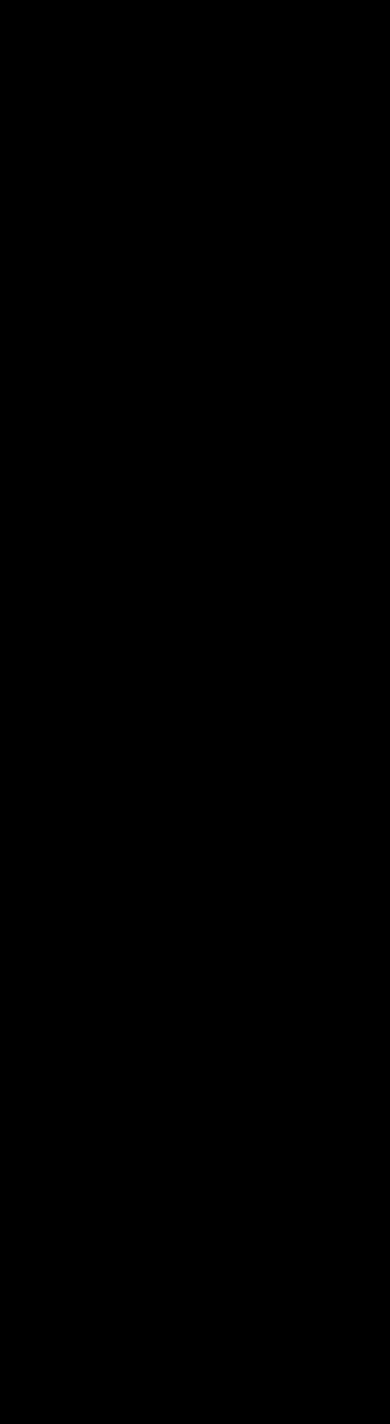
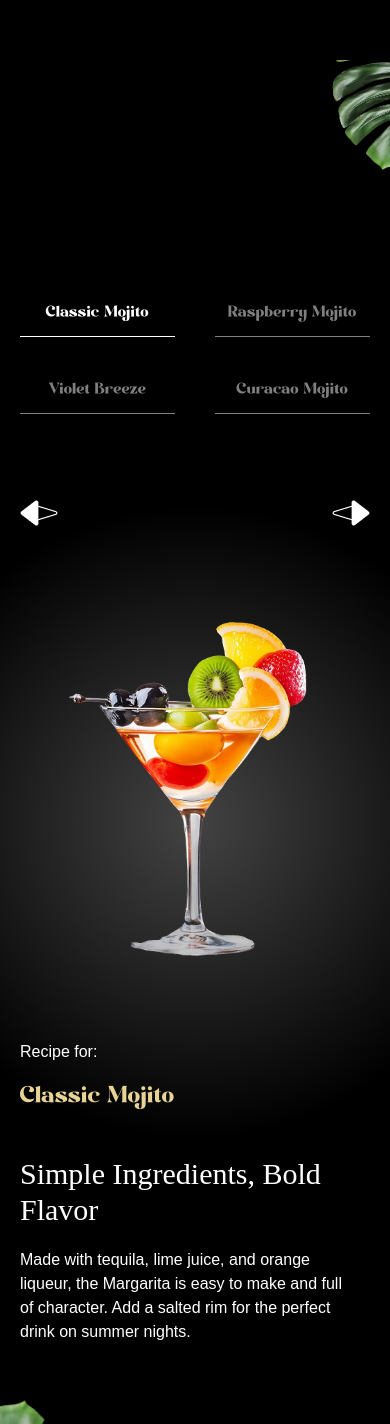
Before and after one commit to kavin-jiwane/mojito-cocktails-landing-page, a React (Vite) app: page / in a window 390 px wide. Shown: the part 5523-6947 px from the top of the page. Before the commit the page ends 5743 px from the top, so only its background shows below. Built offline with nearby package versions, Linux system fonts and the light colour scheme; a web font is replaced by a local one.

Commit message:
Added the Menu Section

```diff
--- a/src/App.jsx
+++ b/src/App.jsx
@@ -5,6 +5,7 @@ import Hero from "./components/Hero.jsx";
 import Cocktails from "./components/Cocktails.jsx";
 import About from "./components/About.jsx";
 import Art from "./components/Art.jsx";
+import Menu from "./components/Menu.jsx";
 
 gsap.registerPlugin(ScrollTrigger, SplitText);
 
@@ -16,6 +17,7 @@ const App = () => {
             <Cocktails />
             <About />
             <Art />
+            <Menu />
         </main>
     )
 }
--- /dev/null
+++ b/src/components/Menu.jsx
@@ -0,0 +1,95 @@
+'use client';
+import {sliderLists} from "../../constants/index.js";
+import {useRef, useState} from "react";
+import gsap from "gsap";
+import {useGSAP} from "@gsap/react";
+
+const Menu = () => {
+
+    const contentRef = useRef();
+
+    const [currentIndex, setCurrentIndex] = useState(0);
+    const totalCocktails = sliderLists.length;
+
+    useGSAP(() => {
+        gsap.fromTo('#title', { opacity: 0 }, { opacity: 1, duration: 1 });
+        gsap.fromTo('.cocktail img', { opacity: 0, xPercent: -100 },
+            { xPercent: 0, opacity: 1, duration: 1, ease: 'power1.inOut' });
+        gsap.fromTo('.details h2', { yPercent: 100, opacity: 0 },
+            { yPercent: 0, opacity: 100, ease: 'power1.inOut'});
+        gsap.fromTo('.details p', { yPercent: 100, opacity: 0 },
+            { yPercent: 0, opacity: 100, ease: 'power1.inOut'});
+    }, [currentIndex]);
+
+    const goToSlide = (index) => {
+        const newIndex = (index + totalCocktails) % totalCocktails;
+
+        setCurrentIndex(newIndex);
+    }
+
+    const getCocktailAt = (indexOffset) => {
+        return sliderLists[(currentIndex + indexOffset + totalCocktails) % totalCocktails];
+    }
+
+    const currentCocktail = getCocktailAt(0);
+    const prevCocktail = getCocktailAt(-1);
+    const nextCocktail = getCocktailAt(1);
+
+    return (
+        <section id='menu' aria-labelledby='menu-heading'>
+            <img src='/images/slider-left-leaf.png' alt='left-leaf' id='m-left-leaf' />
+            <img src='/images/slider-right-leaf.png' alt='right-leaf' id='m-right-leaf' />
+
+            <h2 id='menu-heading' className='sr-only'>
+                Cocktail Menu
+            </h2>
+
+            <nav className='cocktail-tabs' aria-label='Cocktail Navigation'>
+                {sliderLists.map((cocktail, index) => {
+                    const isActive = index === currentIndex;
+
+                    return (
+                        <button key={cocktail.id} className={`
+                        ${isActive
+                        ? 'text-white border-white'
+                        : 'text-white/50 border-white/50'}`}
+                        onClick={() => goToSlide(index)}>
+                            {cocktail.name}
+                        </button>
+                    )
+                })}
+            </nav>
+
+            <div className='content'>
+                <div className='arrows'>
+                    <button className='text-left' onClick={() => goToSlide(currentIndex - 1)}>
+                        <span>{prevCocktail.name}</span>
+                        <img src='/images/right-arrow.png' alt='right-arrow' aria-hidden='true'/>
+                    </button>
+
+                    <button className='text-left' onClick={() => goToSlide(currentIndex + 1)}>
+                        <span>{nextCocktail.name}</span>
+                        <img src='/images/left-arrow.png' alt='left-arrow' aria-hidden='true'/>
+                    </button>
+                </div>
+
+                <div className='cocktail'>
+                    <img src={currentCocktail.image} className='object-contain' />
+                </div>
+
+                <div className='recipe'>
+                    <div ref={contentRef} className='info'>
+                        <p>Recipe for:</p>
+                        <p id='title'>{currentCocktail.name}</p>
+                    </div>
+
+                    <div className='details'>
+                        <h2>{currentCocktail.title}</h2>
+                        <p>{currentCocktail.description}</p>
+                    </div>
+                </div>
+            </div>
+        </section>
+    )
+}
+export default Menu
--- a/src/index.css
+++ b/src/index.css
@@ -294,7 +294,7 @@ body {
         }
 
         .content {
-            @apply flex flex-col justify-between items-center container mx-auto relative;
+            @apply flex flex-col max-w-screen-xl justify-between items-center container mx-auto relative;
 
             .arrows {
                 @apply flex items-center justify-between w-full absolute;
@@ -318,7 +318,7 @@ body {
         }
 
         .recipe {
-            @apply flex max-md:flex-col gap-10 md:items-center justify-between w-full lg:absolute bottom-0;
+            @apply flex max-md:flex-col gap-10 md:items-center justify-between w-full lg:absolute bottom-7;
 
             .info {
                 @apply space-y-4 lg:translate-y-20;
```
